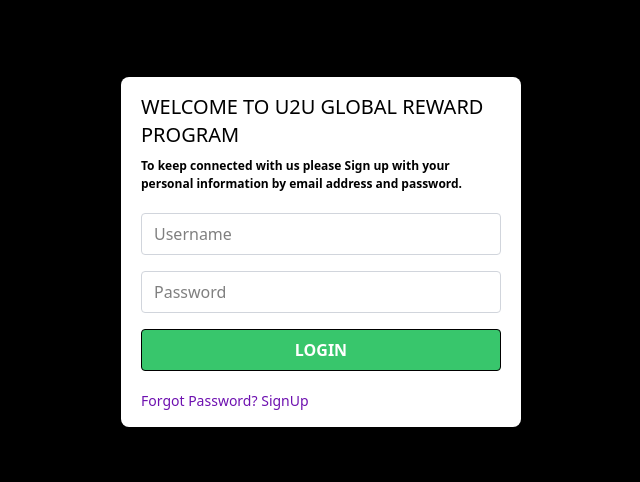
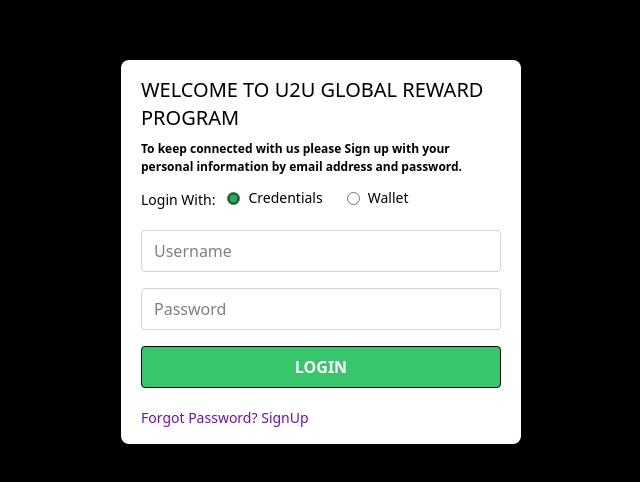
Before and after one commit to jaisriv788/u2u_v2, a React (Vite) app: page /app/signin in a window 1280 px wide. Shown: the part 148-630 px from the top of the page, without its empty margins (319-959 px from the left). Built offline with nearby package versions, Linux system fonts and the light colour scheme.

Commit message:
updated the signin page

```diff
--- a/src/screens/Signin.jsx
+++ b/src/screens/Signin.jsx
@@ -7,6 +7,7 @@
 function Signin() {
   const [username, setUsername] = useState("");
   const [password, setPassword] = useState("");
+  const [loginMethod, setLoginMethod] = useState("credentials");
   const [loading, setLoading] = useState(false);
   const location = useLocation();
   const userDetails = location.state?.details;
@@ -16,6 +17,24 @@
   const { setUser, setIsConnected, setToken } = useUserStore();
 
   const navigate = useNavigate();
+
+  function showError(msg) {
+    setMsg(msg);
+    setShowError(true);
+    setTimeout(() => {
+      setMsg("");
+      setShowError(false);
+    }, 5000);
+  }
+
+  function showSuccess(msg) {
+    setMsg(msg);
+    setShowSuccess(true);
+    setTimeout(() => {
+      setMsg("");
+      setShowSuccess(false);
+    }, 5000);
+  }
 
   async function handleSubmit(e) {
     e.preventDefault();
@@ -37,9 +56,9 @@
 
       console.log({ response });
       if (response.data.status == 200) {
-        setMsg(response.data.msg);
+        setMsg(response.data.msg); //
         setUser(response.data.user);
-        setShowSuccess(true);
+        setShowSuccess(true);//
         setScreenLoading(true);
         setTimeout(() => {
           setMsg("");
@@ -65,6 +84,74 @@
     }
   }
 
+  async function loginWithWallet() {
+    if (!window.ethereum) {
+      showError("Please install MetaMask!");
+      return;
+    }
+
+    try {
+      setLoading(true);
+
+      let accounts = await window.ethereum.request({
+        method: "eth_accounts",
+      });
+
+      if (accounts.length === 0) {
+        accounts = await window.ethereum.request({
+          method: "eth_requestAccounts",
+        });
+      }
+
+      // setWalletAddress(accounts[0]);
+
+      await window.ethereum.request({
+        method: "wallet_addEthereumChain",
+        params: [
+          {
+            chainId: "0x38",
+            chainName: "Binance Smart Chain",
+            nativeCurrency: {
+              name: "BNB",
+              symbol: "BNB",
+              decimals: 18,
+            },
+            rpcUrls: ["https://bsc-dataseed.binance.org/"],
+            blockExplorerUrls: ["https://bscscan.com/"],
+          },
+        ],
+      });
+
+      const response = await axios.post(`${baseUrl}login_by_wallet`, {
+        wallet_address: accounts[0],
+      });
+      console.log({ response });
+
+      if (response.data.status == 200) {
+        showSuccess(response.data.msg);
+        setUser(response.data.user);
+        setIsConnected(true);
+        setScreenLoading(true);
+        setToken(response.data.token);
+        navigate("/dashboard");
+      } else {
+        showError(response.data.msg)
+      }
+
+    } catch (err) {
+      if (err.code === -32002) {
+        console.error(
+          "MetaMask request already pending. Please open MetaMask."
+        );
+      } else {
+        console.error("Wallet connection failed:", err);
+        showError("Wallet Connection Failed.");
+      }
+    } finally {
+      setLoading(false);
+    }
+  }
+
   return (
     <div className="bg-black min-h-screen flex justify-center items-center">
       <div className="bg-white text-black px-5 py-4 rounded-lg max-w-100">
@@ -76,13 +163,43 @@
           </div>
         </div>
         {userDetails && (
-          <div className="bg-green-300/60 rounded mt-3 px-2 py-1 text-green-700">
+          <div className="bg-green-300/60 rounded my-3 px-2 py-1 text-green-700">
             <div>Registration Done Successfully</div>
             <div>User Id : {userDetails.username}</div>
             <div>Password : {userDetails.show_pass}</div>
           </div>
         )}
-        <form onSubmit={handleSubmit} className="mt-5 flex flex-col gap-4">
+
+        <div className="mt-3 text-sm">
+          <span className="font-medium mr-3">Login With:</span>
+
+          <label className="inline-flex items-center mr-6 cursor-pointer">
+            <input
+              type="radio"
+              name="loginMethod"
+              value="credentials"
+              checked={loginMethod === "credentials"}
+              onChange={(e) => setLoginMethod(e.target.value)}
+              className="form-radio text-[#22b357] focus:ring-[#22b357] accent-[#22b357]"
+            />
+            <span className="ml-2">Credentials</span>
+          </label>
+
+          <label className="inline-flex items-center cursor-pointer">
+            <input
+              type="radio"
+              name="loginMethod"
+              value="wallet"
+              checked={loginMethod === "wallet"}
+              onChange={(e) => setLoginMethod(e.target.value)}
+              className="form-radio text-[#22b357] focus:ring-[#22b357] accent-[#22b357]"
+            />
+            <span className="ml-2">Wallet</span>
+          </label>
+        </div>
+
+
+        {loginMethod == "credentials" ? <form onSubmit={handleSubmit} className="mt-5 flex flex-col gap-4">
           <input
             type="text"
             placeholder="Username"
@@ -106,7 +223,14 @@
           >
             {loading ? "Logging In..." : "LOGIN"}
           </button>
-        </form>
+        </form> : <button
+          onClick={loginWithWallet}
+          disabled={loading}
+          className="text-white bg-[#38C66C] font-semibold py-2 rounded cursor-pointer border border-black hover:border-amber-400 transition ease-in-out duration-300 w-full mt-3"
+        >
+          {loading ? "Logging In..." : "LOGIN WITH WALLET"}
+        </button>}
+
         <div className="mt-5 text-sm text-purple-800">
           <Link to="/forgetpassword" className="cursor-pointer">
             Forgot Password?
```
